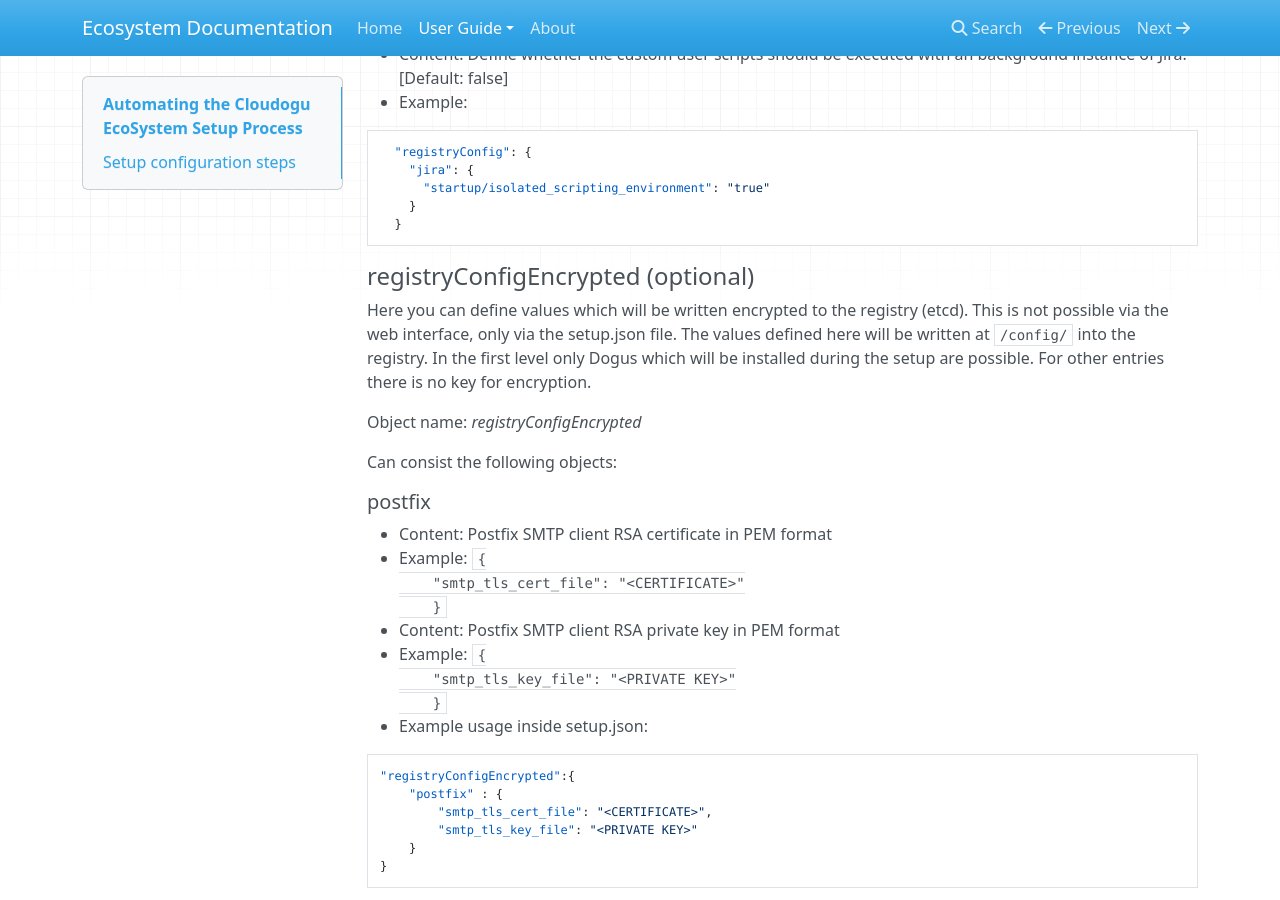
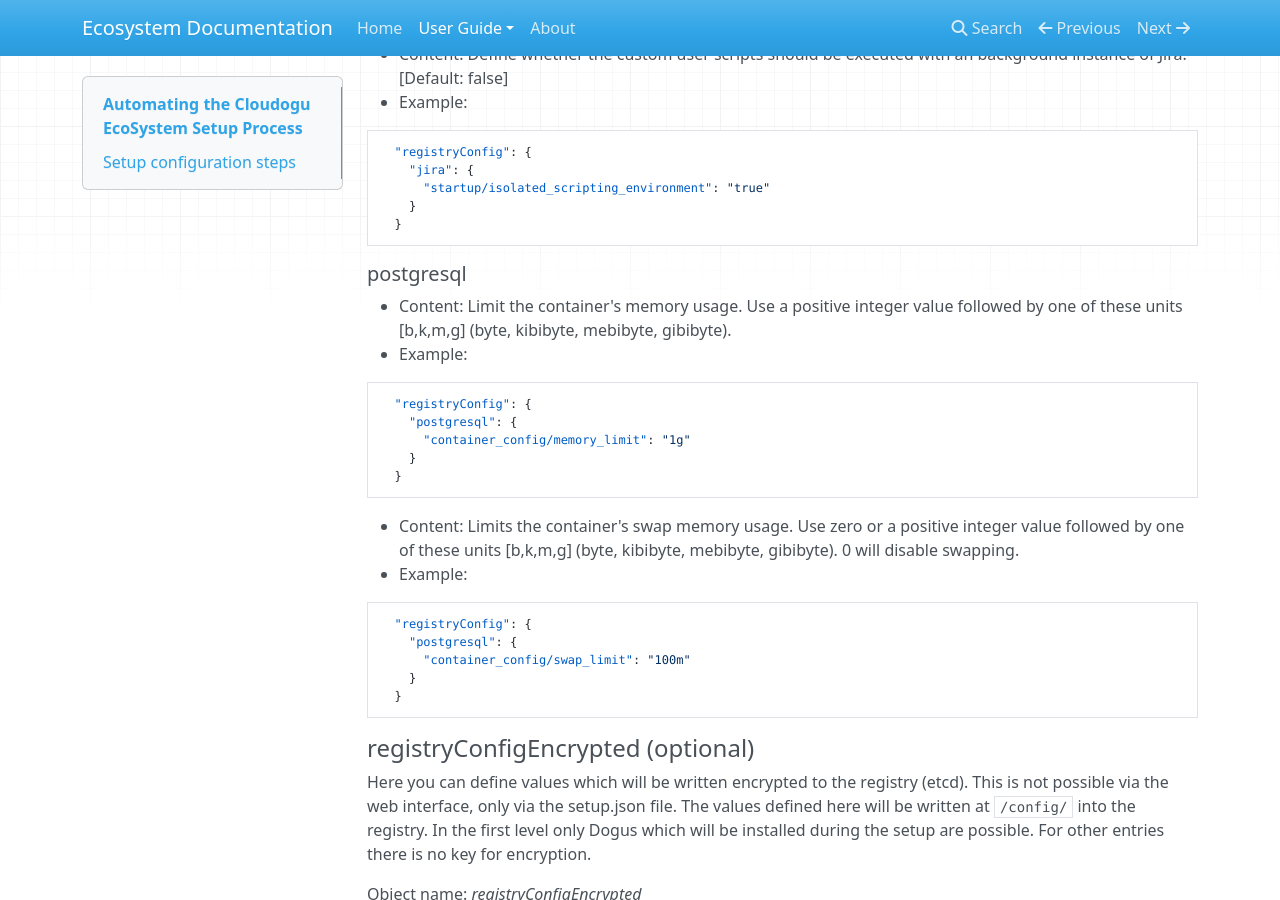
Before and after one commit to cloudogu/ecosystem, an MkDocs documentation site: the page built from docs/docs/user-guide/setup-json.md, in a window 1280 px wide and 900 px high, scrolled down 19395 px. Built offline with MkDocs 1.6.1, drawn with Linux system fonts in a browser that asks for light colours; nearby versions of some CDN libraries; old or Windows-style settings are respelled for this version of MkDocs.

Commit message:
Add description for postgresql memory limits

````diff
--- a/docs/docs/user-guide/setup-json.md
+++ b/docs/docs/user-guide/setup-json.md
@@ -920,6 +920,30 @@ After all these transformations the above example will end up in the `setup.json
   }
 ```
 
+##### postgresql
+
+* Content: Limit the container's memory usage. Use a positive integer value followed by one of these units [b,k,m,g] (byte, kibibyte, mebibyte, gibibyte).
+* Example:
+
+```
+  "registryConfig": {
+    "postgresql": {
+      "container_config/memory_limit": "1g"
+    }
+  }
+```
+
+* Content: Limits the container's swap memory usage. Use zero or a positive integer value followed by one of these units [b,k,m,g] (byte, kibibyte, mebibyte, gibibyte). 0 will disable swapping.
+* Example:
+
+```
+  "registryConfig": {
+    "postgresql": {
+      "container_config/swap_limit": "100m"
+    }
+  }
+```
+
 #### registryConfigEncrypted (optional)
 Here you can define values which will be written encrypted to the registry (etcd). This is not possible via the web interface, only via the setup.json file. The values defined here will be written at ``/config/`` into the registry.
 In the first level only Dogus which will be installed during the setup are possible. For other entries there is no key for encryption.
````
Also changed, not shown: docs/docs/user-guide/setup-json_de.md (+24 -0 lines).
